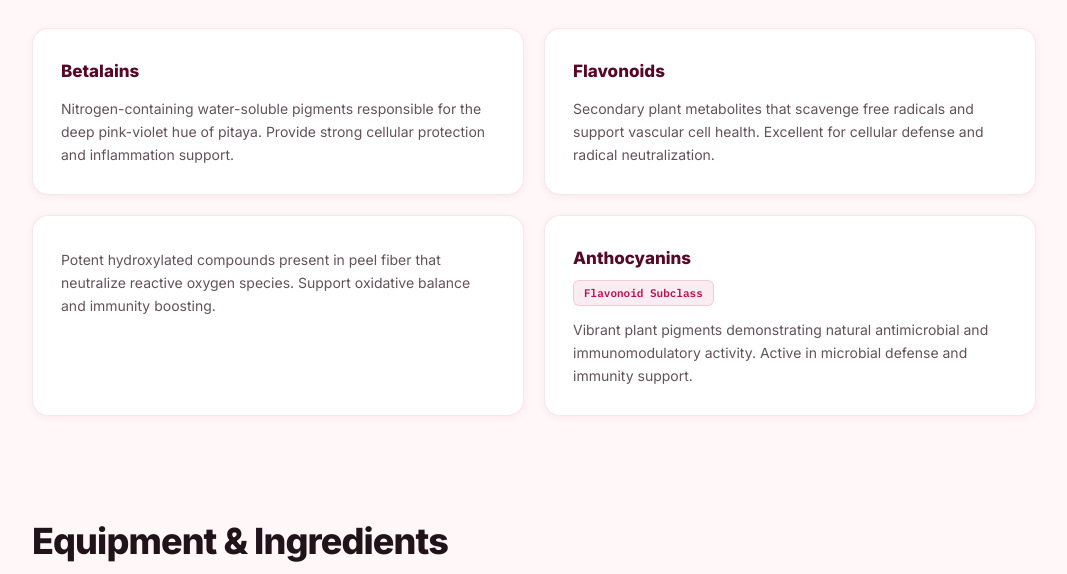
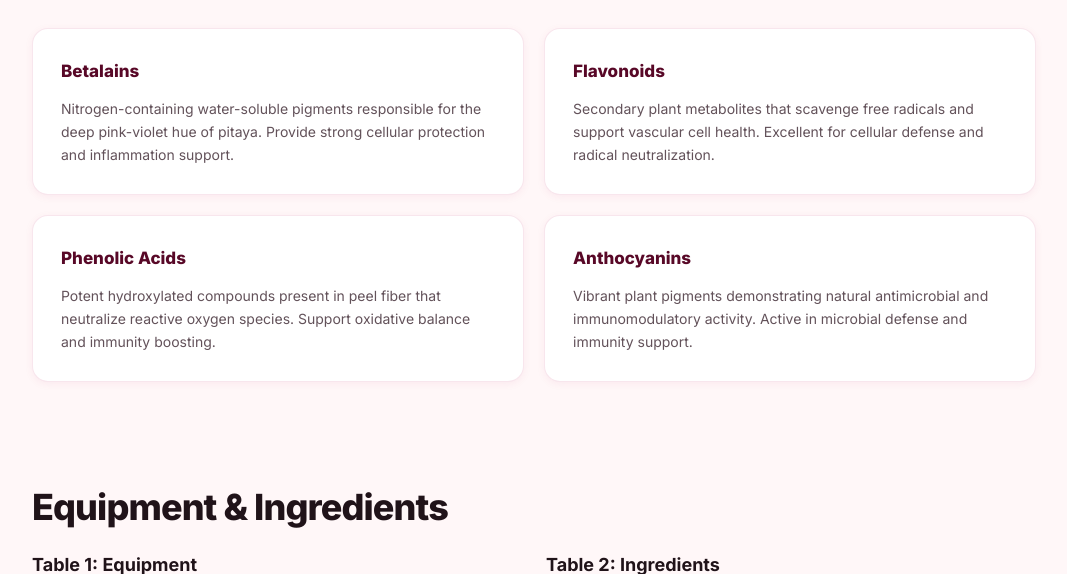
Before and after one commit to cresnaer-collab/CSP-GROUP-20, a Flask app: page / in a window 1280 px wide. Shown: the part 2262-2836 px from the top of the page, without its empty margins (106-1173 px from the left). Run offline with Flask 3, Linux system fonts and the light colour scheme.

Commit message:
design: luxury gen-z editorial revamp, dragon flight loop, table design system, health showcase

```diff
--- a/templates/index.html
+++ b/templates/index.html
@@ -181,6 +181,7 @@
 
       <!-- Phenolic Acids -->
       <div class="bioactive-card">
+        <span class="compound-name">Phenolic Acids</span>
 
         <p class="compound-desc">Potent hydroxylated compounds present in peel fiber that neutralize reactive oxygen species. Support oxidative balance and immunity boosting.</p>
       </div>
@@ -188,7 +189,7 @@
       <!-- Anthocyanins -->
       <div class="bioactive-card">
         <span class="compound-name">Anthocyanins</span>
-        <span class="compound-badge">Flavonoid Subclass</span>
+
         <p class="compound-desc">Vibrant plant pigments demonstrating natural antimicrobial and immunomodulatory activity. Active in microbial defense and immunity support.</p>
       </div>
     </div>
```
